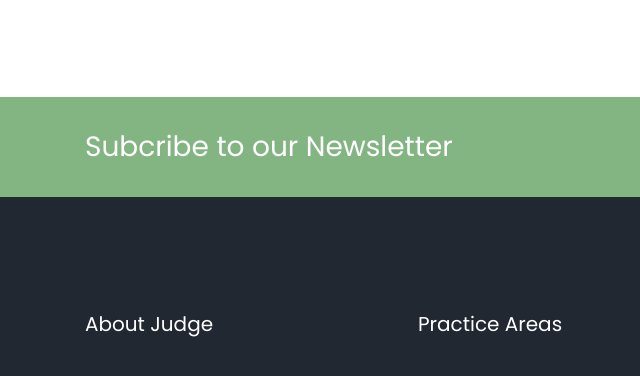
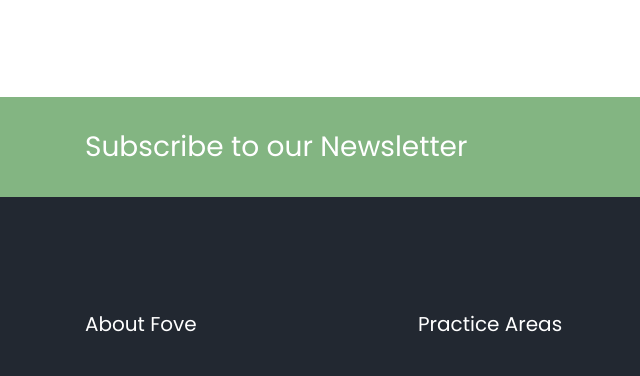
Before and after one commit to fovesolutions/fovelawfirm, a plain HTML site: page about.html in a window 1280 px wide. Shown: the part 2840-3216 px from the top of the page, 0-640 px from the left. Drawn offline with Linux system fonts and the light colour scheme; some packages are replaced by stand-ins of ours; no server answers; files whose address does not match are found by name; a web font is replaced by a local one.

Commit message:
Update about.html

```diff
--- a/about.html
+++ b/about.html
@@ -193,7 +193,7 @@
       <div class="container py-4">
         <div class="row d-flex justify-content-center">
           <div class="col-md-7 ftco-animate d-flex align-items-center">
-            <h2 class="mb-0" style="color:white; font-size: 28px;">Subcribe to our Newsletter</h2>
+            <h2 class="mb-0" style="color:white; font-size: 28px;">Subscribe to our Newsletter</h2>
           </div>
           <div class="col-md-5 d-flex align-items-center">
             <form action="#" class="subscribe-form">
@@ -212,7 +212,7 @@
         <div class="row mb-5">
           <div class="col-md">
             <div class="ftco-footer-widget mb-4">
-              <h2 class="ftco-heading-2">About Judge</h2>
+              <h2 class="ftco-heading-2">About Fove</h2>
               <p>We are committed
 			  to protecting our clients' interests and providing practical, trusted
 			  legal solutions.</p>
```
